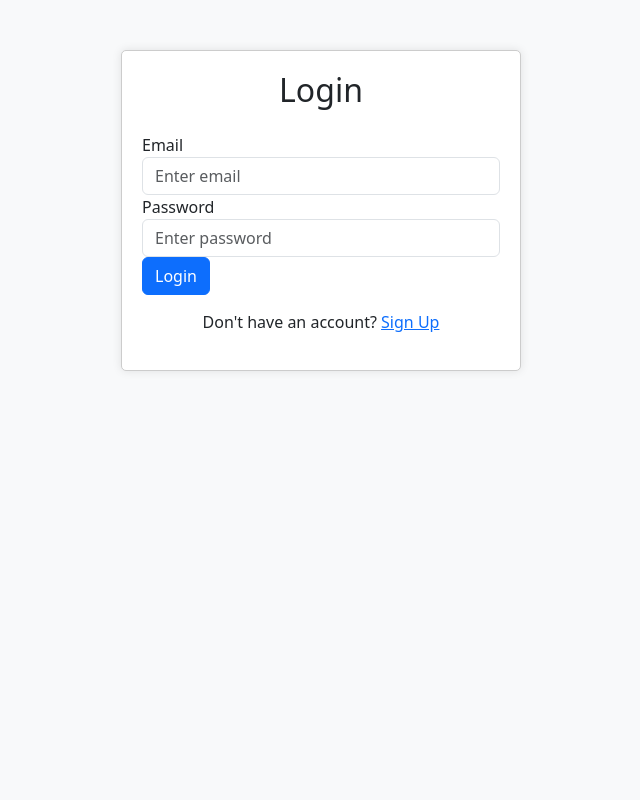
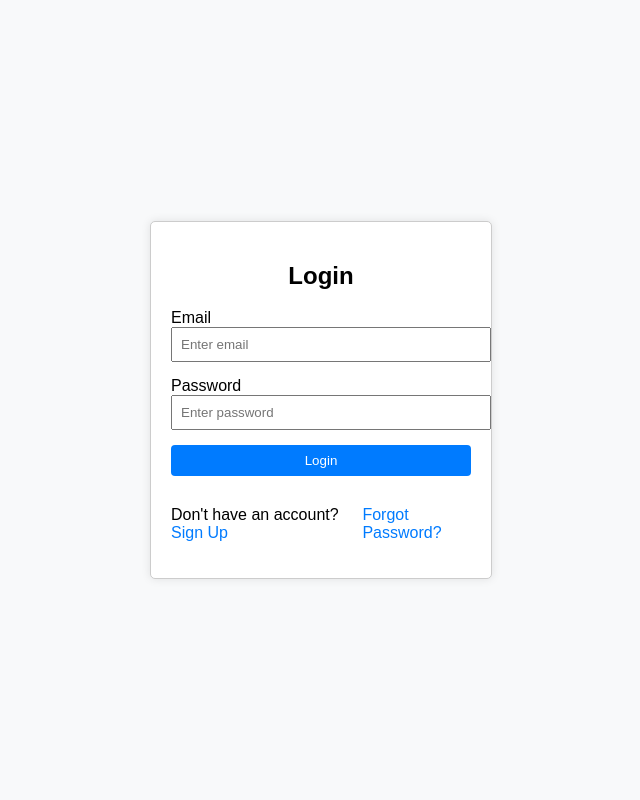
Before and after one commit to KylaDalisay/Health-Care-Record-Project, a Python web app: template templates/halcyonCenter.html in a window 1280 px wide. Shown: the whole page, without its empty margins (319-959 px from the left). Run offline with Jinja, Linux system fonts and the light colour scheme; the template is opened without the code that fills it, so the values that code supplies are empty; some libraries are stand-ins or nearby versions.

Commit message:
add new infos

```diff
--- a/templates/halcyonCenter.html
+++ b/templates/halcyonCenter.html
@@ -2,17 +2,22 @@
 <html lang="en">
 <head>
   <meta charset="UTF-8">
-  <title> Halcyon Login</title>
+  <title>Halcyon Login</title>
   <meta name="viewport" content="width=device-width, initial-scale=1.0">
-  <link href="https://cdn.jsdelivr.net/npm/bootstrap@5.3.2/dist/css/bootstrap.min.css" rel="stylesheet" integrity="sha384-T3c6CoIi6uLrA9TneNEoa7RxnatzjcDSCmG1MXxSR1GAsXEV/Dwwykc2MPK8M2HN" crossorigin="anonymous">
   <style>
     /* Additional inline styles */
     body {
+      font-family: Arial, sans-serif;
       background-color: #f8f9fa;
+      margin: 0;
+      padding: 0;
+      display: flex;
+      justify-content: center;
+      align-items: center;
+      height: 100vh;
     }
     .login-container {
-      max-width: 400px;
-      margin: 50px auto;
+      max-width: 300px;
       padding: 20px;
       border: 1px solid #ccc;
       border-radius: 5px;
@@ -22,35 +27,36 @@
     .login-container form {
       margin-bottom: 15px;
     }
-    .signup-link {
+    .button-group {
+      display: flex;
+      justify-content: space-between;
+      align-items: center;
+    }
+    .login-link {
       text-align: center;
     }
   </style>
 </head>
 <body>
 
-  <div class="container">
-    <div class="row justify-content-center">
-      <div class="col-lg-6">
   <div class="login-container">
-          <h2 class="text-center mb-4">Login</h2>
+    <h2 style="text-align: center;">Login</h2>
     <form>
-            <div class="form-group">
+      <div style="margin-bottom: 15px;">
         <label for="loginEmail">Email</label>
-              <input type="email" class="form-control" id="loginEmail" placeholder="Enter email">
+        <input type="email" id="loginEmail" style="width: 100%; padding: 8px;" placeholder="Enter email">
       </div>
-            <div class="form-group">
+      <div style="margin-bottom: 15px;">
         <label for="loginPassword">Password</label>
-              <input type="password" class="form-control" id="loginPassword" placeholder="Enter password">
+        <input type="password" id="loginPassword" style="width: 100%; padding: 8px;" placeholder="Enter password">
       </div>
-            <button type="submit" class="btn btn-primary btn-block">Login</button>
+      <button type="submit" style="width: 100%; padding: 8px; background-color: #007bff; color: #fff; border: none; border-radius: 4px; cursor: pointer;">Login</button>
     </form>
-          <p class="signup-link">Don't have an account? <a href="#">Sign Up</a></p>
-        </div>
-      </div>
+    <div class="button-group">
+      <p class="signup-link" style="margin-top: 15px;">Don't have an account? <a href="#" style="color: #007bff; text-decoration: none;">Sign Up</a></p>
+      <p class="forgot-password" style="margin-top: 15px;"><a href="#" style="color: #007bff; text-decoration: none;">Forgot Password?</a></p>
     </div>
   </div>
 
-  <script src="https://stackpath.bootstrapcdn.com/bootstrap/4.5.2/js/bootstrap.min.js"></script>
 </body>
 </html>
```
Also changed, not shown: app.py (+14 -0 lines), templates/hospitalhomepage.html (added, +77 -0 lines), templates/login.html (deleted, +0 -72 lines), templates/signUp.html (added, +55 -0 lines). Lines whose indentation alone changed are shown as unchanged.
